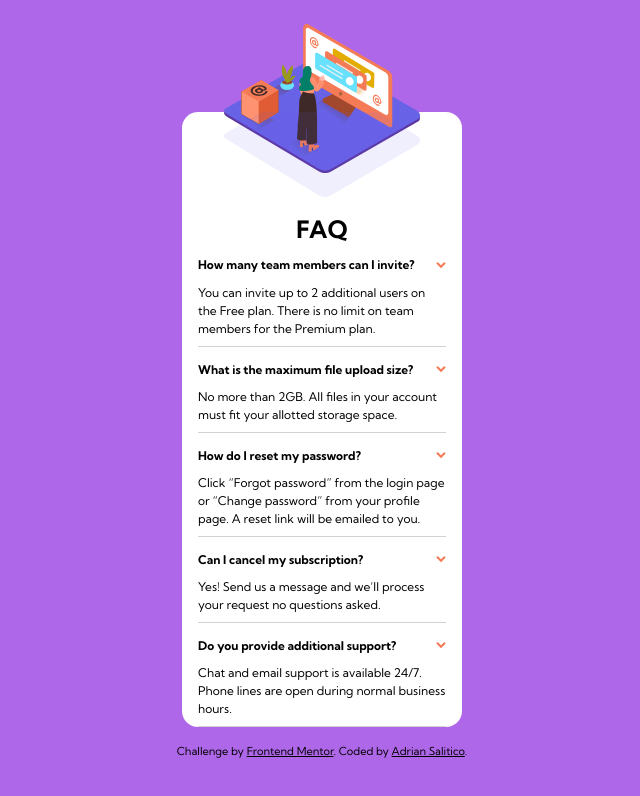
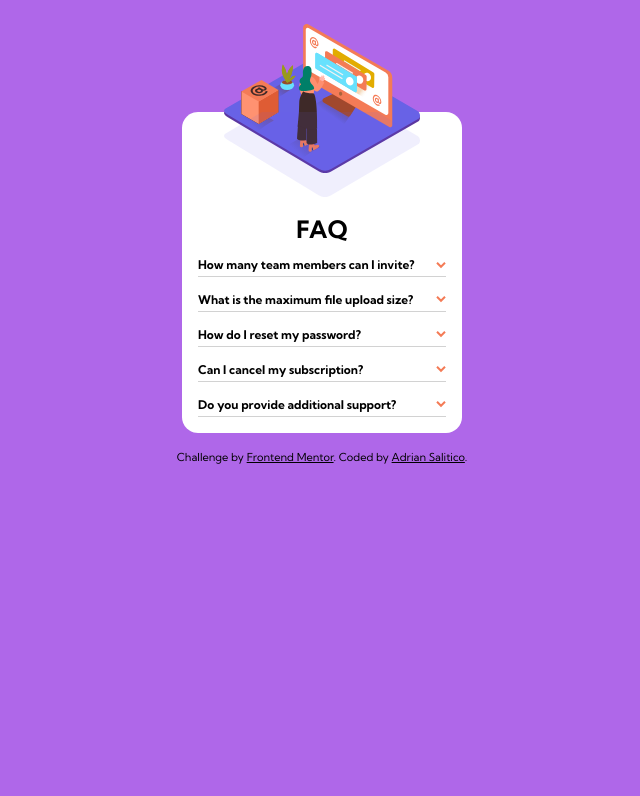
Before and after one commit to Frogerall/faq-accordion, a plain HTML site: page index.html in a window 1280 px wide. Shown: the whole page, without its empty margins (318-958 px from the left). Drawn offline with Linux system fonts and the light colour scheme.

Commit message:
added accordion javascript

```diff
--- a/index.html
+++ b/index.html
@@ -30,30 +30,30 @@
   <div class="content">
    <h1>FAQ</h1>
    <div class="accordion">
-    <h4>How many team members can I invite?<span><img src="images/icon-arrow-down.svg" alt=""></span></h4>
-    <p>
+    <h4 class="box">How many team members can I invite?<span><img src="images/icon-arrow-down.svg" alt=""></span></h4>
+    <p class="accord">
      You can invite up to 2 additional users on the Free plan. There is no limit on
      team members for the Premium plan.
     </p>
    </div>
    <div class="accordion">
-    <h4>What is the maximum file upload size?<span><img src="images/icon-arrow-down.svg" alt=""></span></h4>
-    <p>No more than 2GB. All files in your account must fit your allotted storage space.</p>
+    <h4 class="box">What is the maximum file upload size?<span><img src="images/icon-arrow-down.svg" alt=""></span></h4>
+    <p class="accord">No more than 2GB. All files in your account must fit your allotted storage space.</p>
    </div>
    <div class="accordion">
-    <h4>How do I reset my password?<span><img src="images/icon-arrow-down.svg" alt=""></span></h4>
-    <p>
+    <h4 class="box">How do I reset my password?<span><img src="images/icon-arrow-down.svg" alt=""></span></h4>
+    <p class="accord">
      Click “Forgot password” from the login page or “Change password” from your profile page.
      A reset link will be emailed to you.
     </p>
    </div>
    <div class="accordion">
-    <h4>Can I cancel my subscription?<span><img src="images/icon-arrow-down.svg" alt=""></span></h4>
-    <p>Yes! Send us a message and we’ll process your request no questions asked.</p>
+    <h4 class="box">Can I cancel my subscription?<span><img src="images/icon-arrow-down.svg" alt=""></span></h4>
+    <p class="accord">Yes! Send us a message and we’ll process your request no questions asked.</p>
    </div>
    <div class="accordion">
-    <h4>Do you provide additional support?<span><img src="images/icon-arrow-down.svg" alt=""></span></h4>
-    <p>Chat and email support is available 24/7. Phone lines are open during normal business hours.</p>
+    <h4 class="box">Do you provide additional support?<span><img src="images/icon-arrow-down.svg" alt=""></span></h4>
+    <p class="accord">Chat and email support is available 24/7. Phone lines are open during normal business hours.</p>
    </div>
   </div>
  </div>
--- a/script.js
+++ b/script.js
@@ -0,0 +1,8 @@
+let boxBtn = document.querySelectorAll(".box");
+let boxAccord = document.querySelectorAll(".accord");
+
+boxBtn.forEach((element, index) => {
+ element.addEventListener("click", () => {
+  boxAccord[index].classList.toggle("open");
+ });
+});
--- a/style.scss
+++ b/style.scss
@@ -105,7 +105,7 @@ body {
  top: 0;
 }
 .content {
- padding-top: 5.5rem;
+ padding: 5.5rem 0 1rem 0;
  margin: 1rem;
 }
 h1 {
@@ -118,7 +118,12 @@ h4 {
  display: flex;
  justify-content: space-between;
  align-items: center;
+ padding-bottom: 0.3rem;
 }
 p {
  margin-bottom: 0.5rem;
+ display: none;
 }
+.open {
+ display: block;
+}
```
Also changed, not shown: css/style.css.
